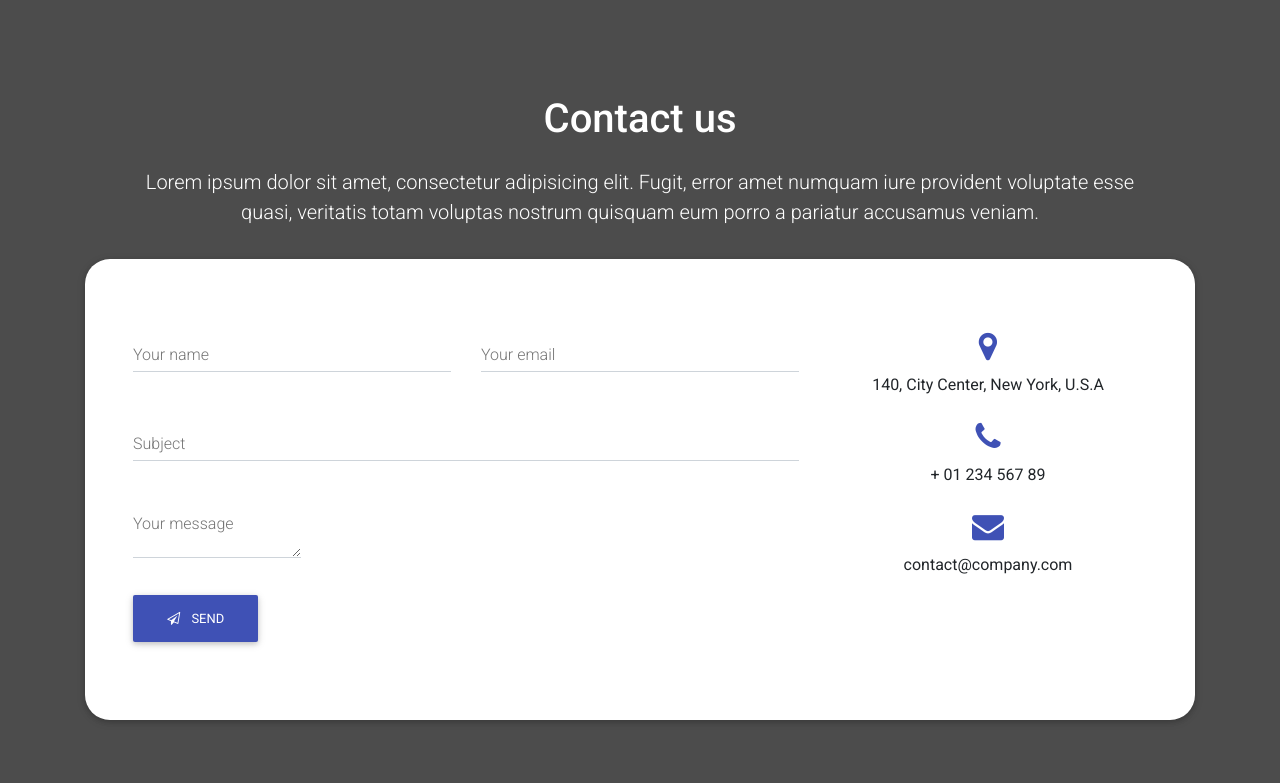
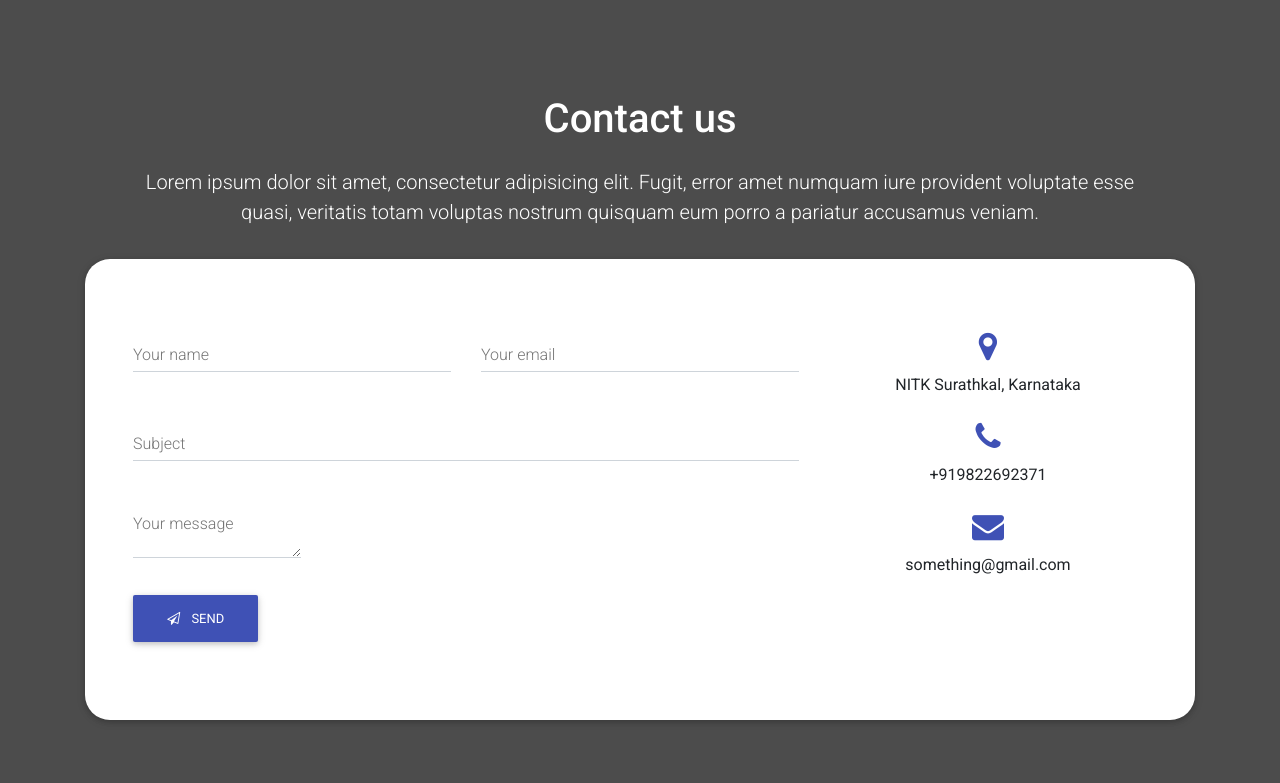
Before and after one commit to ajinkyadawange31045/UB_modified, a Django app: page / in a window 1280 px wide. Shown: the part 5101-5884 px from the top of the page. Run offline with Django 3.2, Linux system fonts and the light colour scheme; data comes from the database, SQL or seed files in the repository; some libraries are stand-ins or nearby versions.

Commit message:
latest post

```diff
--- a/templates/home.html
+++ b/templates/home.html
@@ -334,13 +334,13 @@
                         <div class="col-md-4">
                             <ul class="list-unstyled text-center">
                                 <li class="mt-4"><i class="fa fa-map-marker indigo-text fa-2x"></i>
-                                    <p class="mt-2">140, City Center, New York, U.S.A</p>
+                                    <p class="mt-2">NITK Surathkal, Karnataka</p>
                                 </li>
                                 <li class="mt-4"><i class="fa fa-phone indigo-text fa-2x"></i>
-                                    <p class="mt-2">+ 01 234 567 89</p>
+                                    <p class="mt-2">+919822692371</p>
                                 </li>
                                 <li class="mt-4"><i class="fa fa-envelope indigo-text fa-2x"></i>
-                                    <p class="mt-2">contact@company.com</p>
+                                    <p class="mt-2">something@gmail.com</p>
                                 </li>
                             </ul>
                         </div>
```
